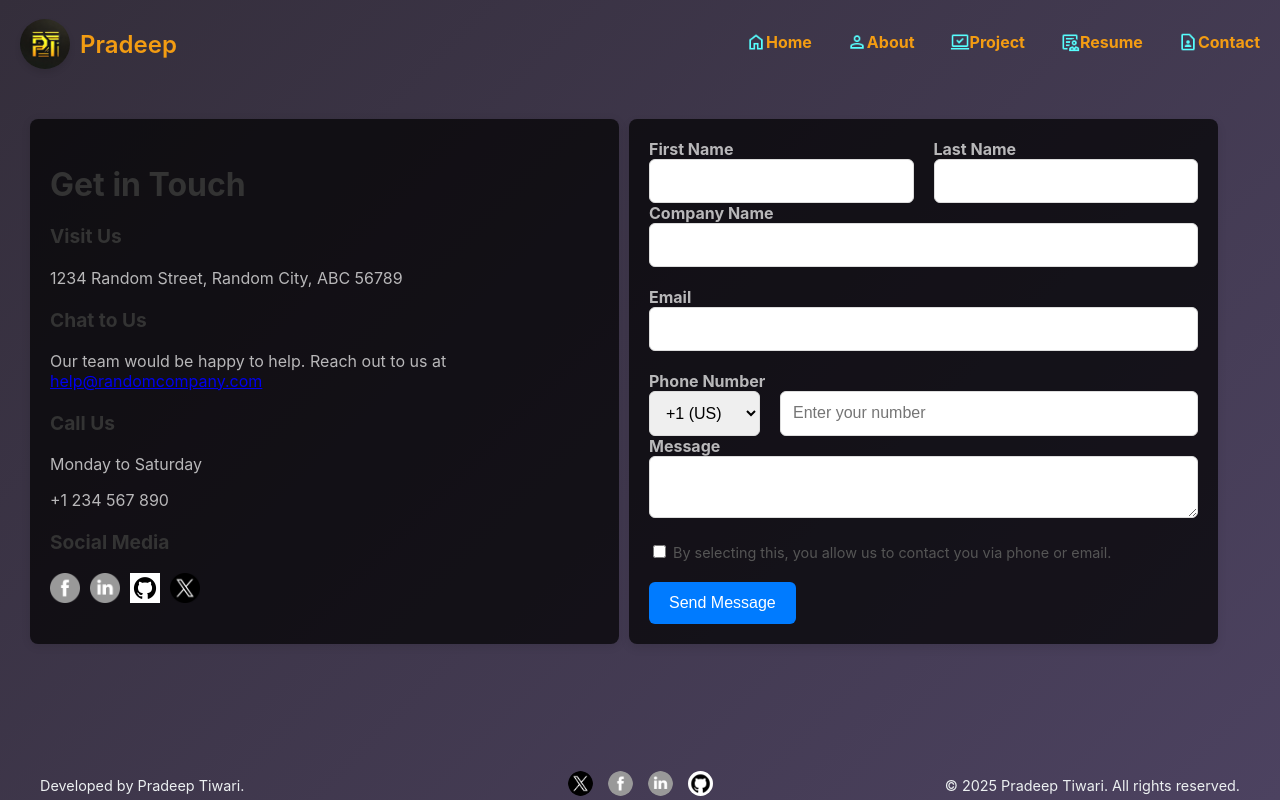
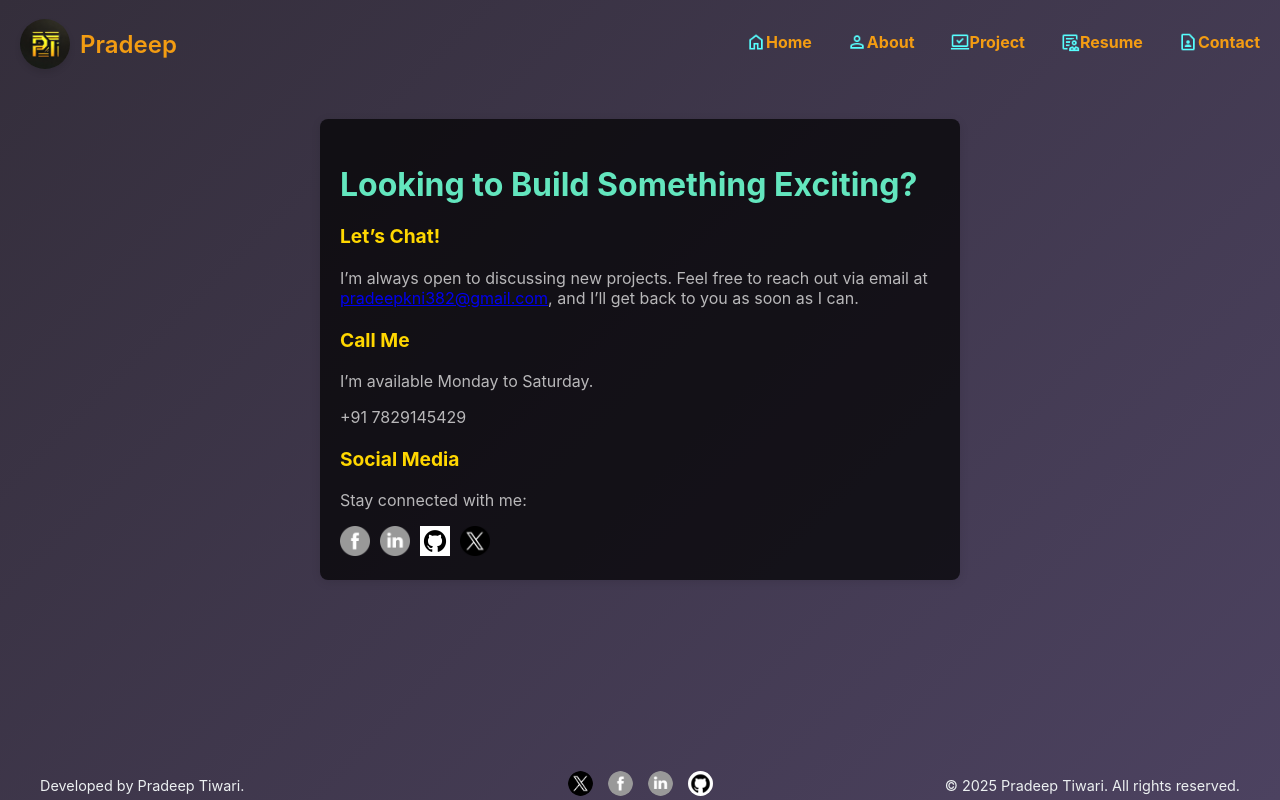
Before and after one commit to pradeepkni382/MyPortfolio, a React (Create React App) app: page /contact in a window 1280 px wide. Built offline with nearby package versions, Linux system fonts and the light colour scheme.

Commit message:
w06/task/ticket/refactored contact page, hide right container and updated colors of text
- Implementation:-

```diff
--- a/src/pages/Contact.js
+++ b/src/pages/Contact.js
@@ -34,14 +34,15 @@ const Contact = () => {
   const styles = {
     contactContainer: {
       display: 'flex',
-      // justifyContent: 'space-between',
+      justifyContent: 'center', // Center the content horizontally
+      alignItems: 'center', // Center the content vertically
+      // height: '100vh', // Full height of the screen
       padding: '30px',
-      gap: '10px',
-      flexWrap: 'wrap',
     },
     contactLeft: {
       flex: 1,
-      maxWidth: '45%', // Ensure both sides are equal width
+      width: '100%', // Full width since there's no right container
+      maxWidth: '600px', // Limit the maximum width of the form
       padding: '20px',
       backgroundColor: 'rgba(0, 0, 0, 0.7)',
       borderRadius: '8px',
@@ -50,18 +51,18 @@ const Contact = () => {
     contactLeftHeading: {
       fontSize: '2rem',
       marginBottom: '10px',
-      color: '#333',
+      color: '#63e6be',
     },
     contactLeftDescription: {
       fontSize: '1.1rem',
-      color: '#555',
+      color: '#ffe066',
       lineHeight: '1.6',
     },
     contactSubheading: {
       fontSize: '1.2rem',
       fontWeight: 'bold',
       marginTop: '20px',
-      color: '#333',
+      color: '#ffd700',
     },
     contactSubDescription: {
       fontSize: '1rem',
@@ -75,15 +76,6 @@ const Contact = () => {
     socialIcon: {
       width: '30px',
       height: '30px',
-    },
-    contactRight: {
-      flex: 1,
-      maxWidth: '45%', // Ensure both sides are equal width
-      padding: '20px',
-      backgroundColor: 'rgba(0, 0, 0, 0.7)',
-      borderRadius: '8px',
-      boxShadow: '0 4px 10px rgba(0, 0, 0, 0.1)',
-      minWidth: '300px',
     },
     formGroup: {
       marginBottom: '20px',
@@ -146,39 +138,37 @@ const Contact = () => {
         flex: 'none',
         width: '100%',
       },
-      contactRight: {
-        width: '100%',
-      },
     },
   };
 
   return (
     <div style={styles.contactContainer}>
       <div style={styles.contactLeft}>
-        <h2 style={styles.contactLeftHeading}>Get in Touch</h2>
+        <h2 style={styles.contactLeftHeading}>Looking to Build Something Exciting?</h2>
 
         {/* Visit Us */}
-        <div>
+        {/* <div>
           <h3 style={styles.contactSubheading}>Visit Us</h3>
           <p style={styles.contactSubDescription}>1234 Random Street, Random City, ABC 56789</p>
-        </div>
+        </div> */}
 
         {/* Chat to Us */}
         <div>
-          <h3 style={styles.contactSubheading}>Chat to Us</h3>
-          <p style={styles.contactSubDescription}>Our team would be happy to help. Reach out to us at <a href="mailto:help@randomcompany.com">help@randomcompany.com</a></p>
+          <h3 style={styles.contactSubheading}>Let’s Chat!</h3>
+          <p style={styles.contactSubDescription}>I’m always open to discussing new projects. Feel free to reach out via email at <a href="mailto:pradeepkni382@gmail.com">pradeepkni382@gmail.com</a>, and I’ll get back to you as soon as I can.</p>
         </div>
 
         {/* Call Us */}
         <div>
-          <h3 style={styles.contactSubheading}>Call Us</h3>
-          <p style={styles.contactSubDescription}>Monday to Saturday</p>
-          <p style={styles.contactSubDescription}>+1 234 567 890</p>
+          <h3 style={styles.contactSubheading}>Call Me</h3>
+          <p style={styles.contactSubDescription}>I’m available Monday to Saturday.</p>
+          <p style={styles.contactSubDescription}>+91 7829145429</p>
         </div>
 
         {/* Social Media */}
         <div>
           <h3 style={styles.contactSubheading}>Social Media</h3>
+          <p style={styles.contactSubDescription}>Stay connected with me:</p>
           <div style={styles.socialMediaLinks}>
             <a href="https://www.facebook.com/pradeep.tiwari.16" target="_blank" rel="noopener noreferrer">
               <img src={fbLogo} alt="Facebook" style={styles.socialIcon} />
@@ -187,17 +177,16 @@ const Contact = () => {
               <img src={linkedinLogo} alt="LinkedIn" style={styles.socialIcon} />
             </a>
             <a href="https://github.com/pradeepkni382" target="_blank" rel="noopener noreferrer">
-              <img src={githubLogo} alt="github" style={styles.socialIcon} />
+              <img src={githubLogo} alt="GitHub" style={styles.socialIcon} />
             </a>
             <a href="https://x.com/pradeepkni382" target="_blank" rel="noopener noreferrer">
               <img src={xLogo} alt="Twitter" style={styles.socialIcon} />
             </a>
           </div>
         </div>
-      </div>
 
-      <div style={styles.contactRight}>
-        <form onSubmit={handleSubmit}>
+        {/* Contact Form */}
+        {/* <form onSubmit={handleSubmit}>
           <div style={styles.formGroupRow}>
             <div style={styles.formGroupHalfWidth}>
               <label htmlFor="firstName" style={styles.formGroupLabel}>First Name</label>
@@ -307,7 +296,7 @@ const Contact = () => {
           <button type="submit" style={styles.submitBtn} onMouseOver={(e) => e.target.style.backgroundColor = styles.submitBtnHover.backgroundColor} onMouseOut={(e) => e.target.style.backgroundColor = styles.submitBtn.backgroundColor}>
             Send Message
           </button>
-        </form>
+        </form> */}
       </div>
     </div>
   );
```
